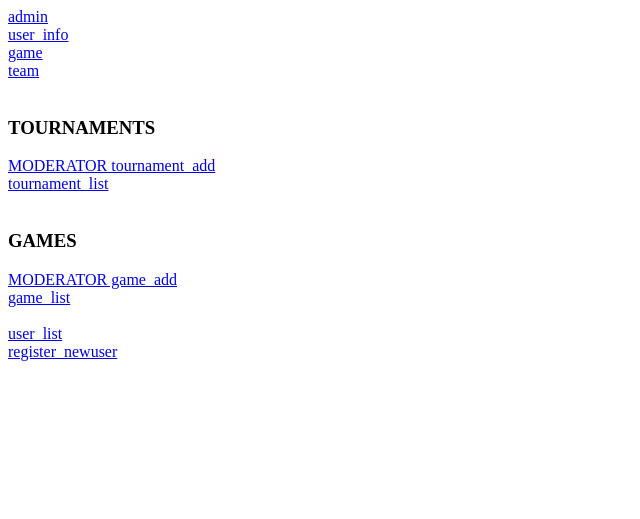
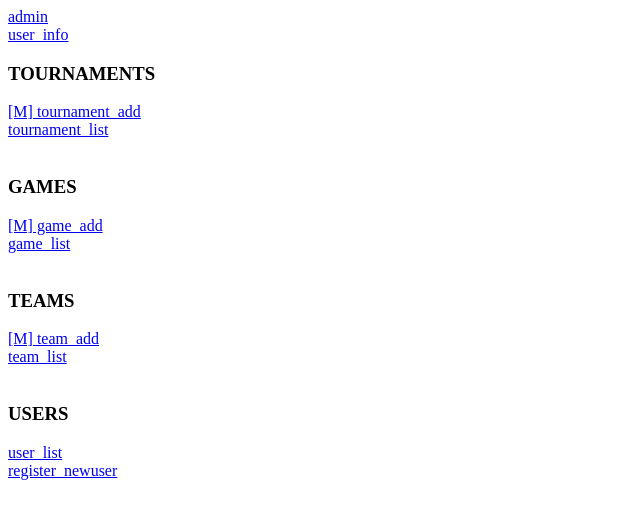
Before and after one commit to Egkurilov/CyberGames, a Django app: page / in a window 1280 px wide. Shown: the top 519 px of the page, without its empty margins (0-640 px from the left). Run offline with Django 3.2, Linux system fonts and the light colour scheme.

Commit message:
add team list and view

```diff
--- a/app_profiles/forms.py
+++ b/app_profiles/forms.py
@@ -7,4 +7,4 @@ class UserForm(forms.ModelForm):
         class Meta:
                 model = USER
                 fields = '__all__'
-                exclude = ['teams']
+                exclude = ['teams', 'status']
--- a/sber_games/templates/index.html
+++ b/sber_games/templates/index.html
@@ -9,23 +9,25 @@
 <br>
 <a href="/user_info">user_info</a>
 <br>
-<a href="/game">game</a>
-<br>
-<a href="/team">team</a>
-<br>
-<br>
 <h3>TOURNAMENTS</h3>
-<a href="/tournament">MODERATOR tournament_add</a>
+<a href="/tournament">[M] tournament_add</a>
 <br>
 <a href="/tournament_list">tournament_list</a>
 <br>
 <br>
 <h3>GAMES</h3>
-<a href="/game">MODERATOR game_add</a>
+<a href="/game">[M] game_add</a>
 <br>
 <a href="/game_list">game_list</a>
 <br>
 <br>
+<h3>TEAMS</h3>
+<a href="/team">[M] team_add</a>
+<br>
+<a href="/team_list">team_list</a>
+<br>
+<br>
+<h3>USERS</h3>
 <a href="/user_list">user_list</a>
 <br>
 <a href="/profiles/register">register_newuser</a>
--- a/sber_games/templates/tournament.html
+++ b/sber_games/templates/tournament.html
@@ -8,6 +8,7 @@
 </head>
 <body>
 <h2>CREATE TOURNAMENT</h2>
+exaple date 23.11.2021 06:38:47
 <form method="post" action="/tournament/" enctype="multipart/form-data">
     {% csrf_token %}
     {{ tournament_form.as_p }}
--- a/sber_games/urls.py
+++ b/sber_games/urls.py
@@ -2,17 +2,23 @@ from django.urls import path
 
 from sber_games import views
 from sber_games.views import TournamentFormView, TournamentListView, TournamentDetailView, GameFormView, GameListView, \
-    GameDetailView
+    GameDetailView, TeamDetailView, TeamFormView, TeamListView
 
 urlpatterns = [
     path('', views.HomePageView.as_view()),
     path('user_info', views.user_info, name='user_info'),
-    path('team', views.my_team, name='my_team'),
 
+    #TEAM
+    path('team/', TeamFormView.as_view()),
+    path('team_list/', TeamListView.as_view()),
+    path('team/<int:pk>/', TeamDetailView.as_view(), name='team-detail'),
+
+    #TOURNAMENT
     path('tournament/', TournamentFormView.as_view()),
     path('tournament_list/', TournamentListView.as_view()),
     path('tournament/<int:pk>/', TournamentDetailView.as_view(), name='tournament-detail'),
 
+    #GAME
     path('game/', GameFormView.as_view()),
     path('game_list/', GameListView.as_view()),
     path('game/<int:pk>/', GameDetailView.as_view(), name='game-detail'),
--- a/sber_games/views.py
+++ b/sber_games/views.py
@@ -7,8 +7,8 @@ from django.views.generic import TemplateView
 from django.http import HttpResponseRedirect
 
 from app_profiles.models import USER
-from sber_games.forms import TournamentForm, GameForm
-from sber_games.models import TOURNAMENT, GAME
+from sber_games.forms import TournamentForm, GameForm, TeamForm
+from sber_games.models import TOURNAMENT, GAME, TEAM
 
 
 class HomePageView(TemplateView):
@@ -71,7 +71,6 @@ class TournamentFormView(View):
 
     def post(self, request):
         tournament_form = TournamentForm(request.POST, request.FILES)
-        print(request.POST)
         if tournament_form.is_valid():
             TOURNAMENT.objects.create(**tournament_form.cleaned_data)
             return HttpResponseRedirect('/')
@@ -87,7 +86,6 @@ class GameFormView(View):
 
     def post(self, request):
         game_form = GameForm(request.POST, request.FILES)
-        print(request.POST)
         if game_form.is_valid():
             GAME.objects.create(**game_form.cleaned_data)
             return HttpResponseRedirect('/')
@@ -106,3 +104,33 @@ class GameDetailView(generic.DetailView):
         game_view = get_object_or_404(GAME, pk=kwargs['pk'])
         context = {'game_view': game_view}
         return render(request, 'game_view.html', context)
+
+
+####### TEAM
+
+
+class TeamFormView(View):
+    def get(self, request):
+        team_form = TeamForm()
+        return render(request, 'team.html', context={'team_form': team_form})
+
+    def post(self, request):
+        team_form = TeamForm(request.POST, request.FILES)
+        if team_form.is_valid():
+            TEAM.objects.create(**team_form.cleaned_data)
+            return HttpResponseRedirect('/')
+        return render(request, 'team.html', context={'team_form': team_form})
+
+
+class TeamListView(generic.ListView):
+    model = TEAM
+    template_name = 'team_list.html'
+    context_object_name = 'team_list'
+    queryset = TEAM.objects.all()[:100]
+
+
+class TeamDetailView(generic.DetailView):
+    def get(self, request, *args, **kwargs):
+        team_view = get_object_or_404(TEAM, pk=kwargs['pk'])
+        context = {'team_view': team_view}
+        return render(request, 'team_view.html', context)
```
Also changed, not shown: sber_games/admin.py (+9 -9 lines), sber_games/forms.py (+9 -2 lines), sber_games/models.py (+15 -14 lines), sber_games/templates/team.html (added, +17 -0 lines), sber_games/templates/team_list.html (added, +21 -0 lines), sber_games/templates/team_view.html (added, +15 -0 lines), sber_games/migrations/0034_auto_20211123_0650.py (added), sber_games/migrations/0035_team_capitan.py (added).
